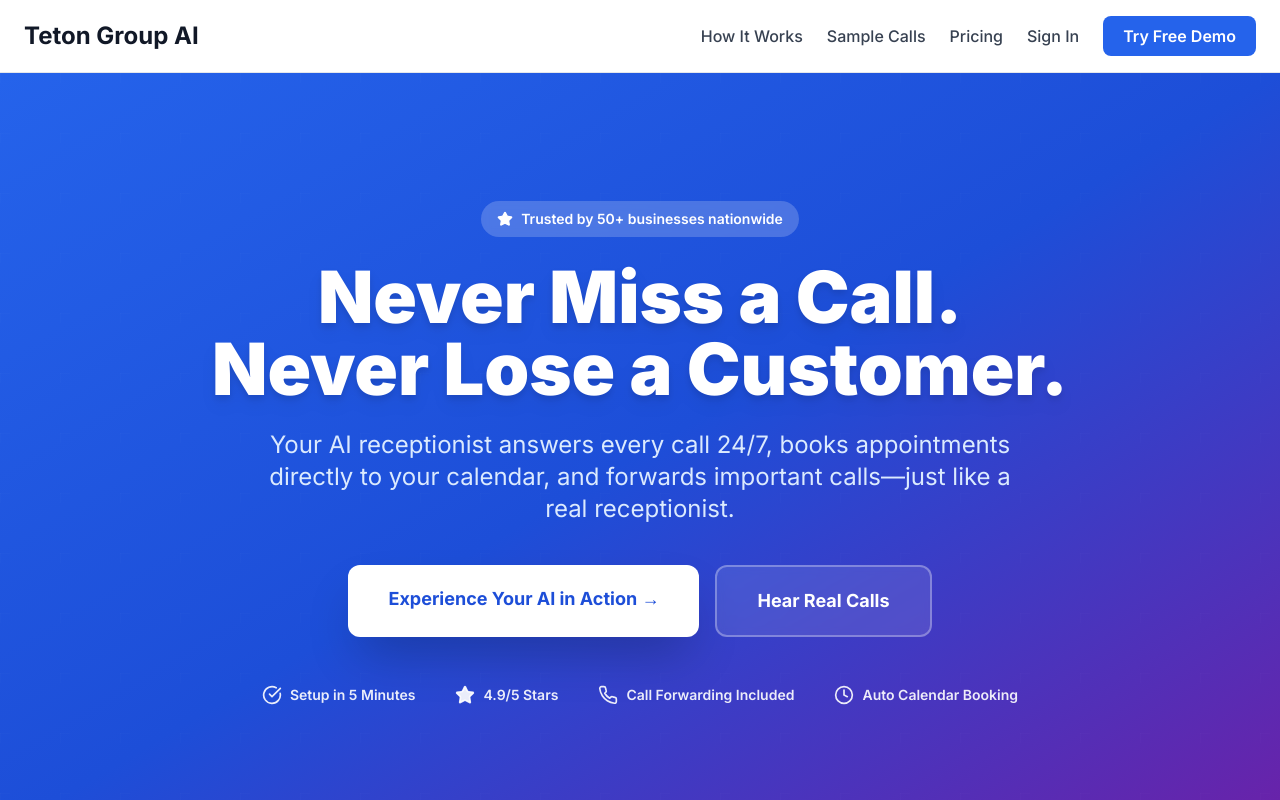
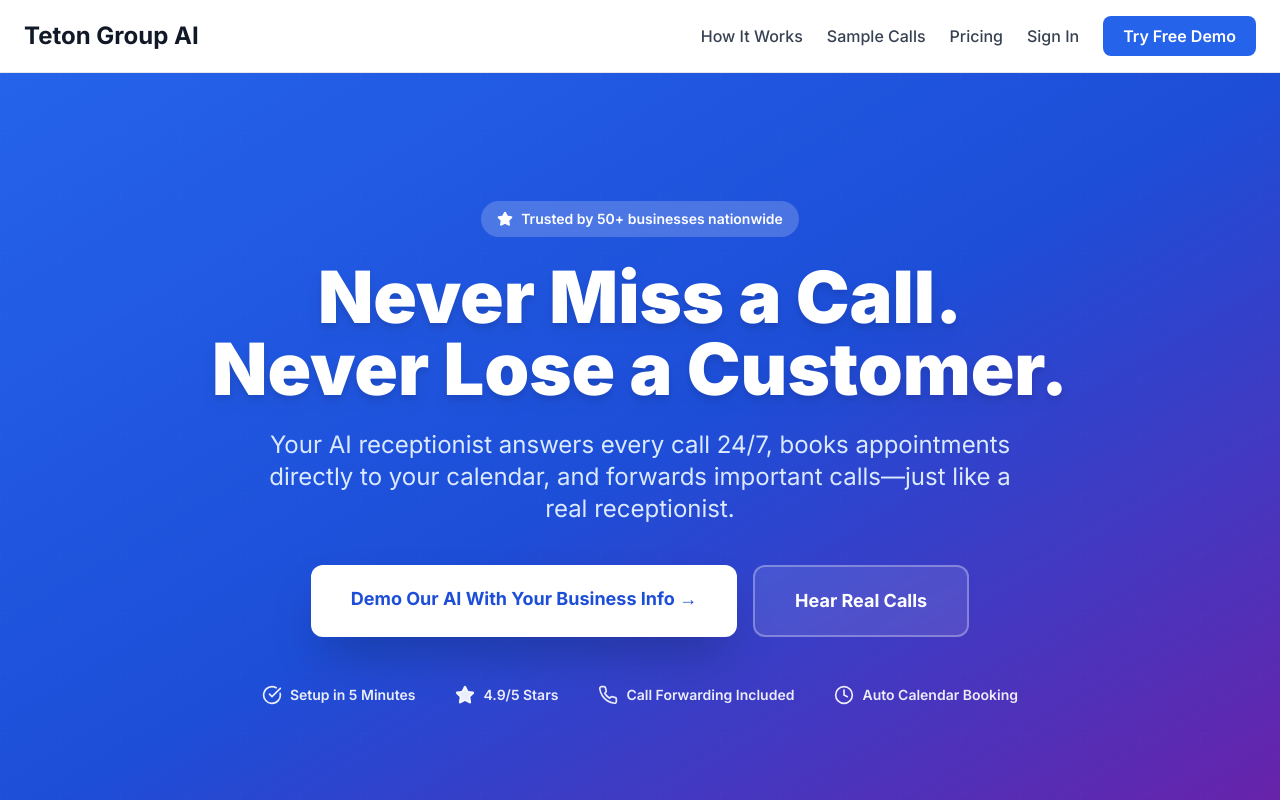
Before and after one commit to brandonsmith-pixel/idaho-ai-website, a Next.js app: page /ai-receptionist in a window 1280 px wide. Shown: the top 800 px of the page. Built offline with nearby package versions, Linux system fonts and the light colour scheme; no server answers.

Commit message:
copy: Update hero CTA to 'Demo Our AI With Your Business Info'

```diff
--- a/app/ai-receptionist/page.tsx
+++ b/app/ai-receptionist/page.tsx
@@ -174,7 +174,7 @@
             </p>
             <div className="flex flex-col sm:flex-row gap-4 justify-center mb-12">
               <a href="#demo" className="px-10 py-5 bg-white text-blue-700 text-lg font-bold rounded-xl hover:bg-blue-50 transition shadow-2xl">
-                Experience Your AI in Action →
+                Demo Our AI With Your Business Info →
               </a>
               <a href="#sample-calls" className="px-10 py-5 bg-white/10 backdrop-blur-sm border-2 border-white/30 text-white text-lg font-bold rounded-xl hover:bg-white/20 transition">
                 Hear Real Calls
```
